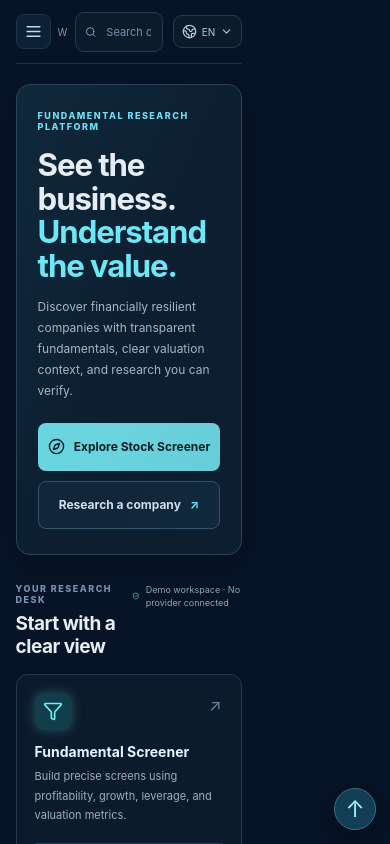
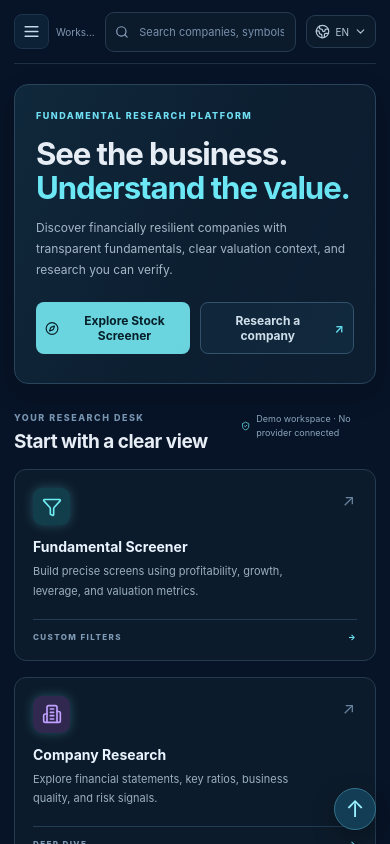
Before and after one commit to sharerohit111-pixel/zenura-ignite-stock-picker, a React (Vite) app: page / in a window 390 px wide. Shown: the top 844 px of the page. Built offline with nearby package versions, Linux system fonts and the light colour scheme.

Commit message:
Force full-width responsive canvas on Android and tablet viewports

```diff
--- a/src/app/app.css
+++ b/src/app/app.css
@@ -202,3 +202,29 @@ body { overflow-x:hidden; }
 @media (prefers-reduced-motion:reduce) {
   *, *::before, *::after { animation-duration:.01ms !important; animation-iteration-count:1 !important; scroll-behavior:auto !important; transition-duration:.01ms !important; }
 }
+
+/* v0.6.1: robust tablet/mobile canvas sizing (including Android desktop-width viewports) */
+@media (max-width: 1024px) {
+  html, body, #root { width:100% !important; max-width:100% !important; overflow-x:hidden; }
+  .shell { display:block !important; width:100% !important; max-width:100% !important; min-width:0 !important; }
+  .sidebar { display:flex; position:fixed; z-index:30; left:0; top:0; bottom:0; width:min(280px,86vw); transform:translateX(-110%); }
+  .sidebar.mobile-open { transform:translateX(0); }
+  .main { display:block; width:100% !important; max-width:none !important; min-width:0 !important; margin:0 !important; padding-left:clamp(14px,3vw,24px) !important; padding-right:clamp(14px,3vw,24px) !important; }
+  .mobile-menu { display:grid !important; }
+  .mobile-close { display:grid !important; }
+  .welcome { display:block !important; width:100% !important; max-width:none !important; min-width:0 !important; margin-left:0 !important; margin-right:0 !important; }
+  .welcome > div:first-child { width:100%; min-width:0; }
+  .orb-wrap { display:none !important; }
+  .quick-grid { grid-template-columns:repeat(2,minmax(0,1fr)) !important; }
+  .commodity-grid { grid-template-columns:repeat(2,minmax(0,1fr)) !important; }
+}
+@media (max-width: 560px) {
+  .quick-grid, .commodity-grid, .bottom-grid { grid-template-columns:minmax(0,1fr) !important; }
+  .welcome-actions { display:grid !important; grid-template-columns:repeat(2,minmax(0,1fr)); }
+  .welcome-actions > * { min-width:0; max-width:100%; white-space:normal; }
+  .topbar { gap:8px; }
+  .top-actions { min-width:0; gap:6px; }
+  .global-search { min-width:0 !important; width:auto !important; flex:1 1 0; }
+  .global-search input { min-width:0; }
+  .section-head { align-items:flex-start; gap:10px; }
+}
```
